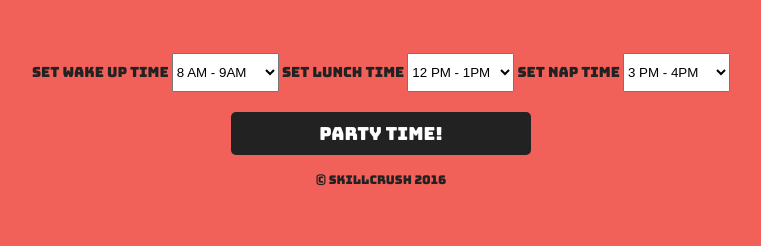
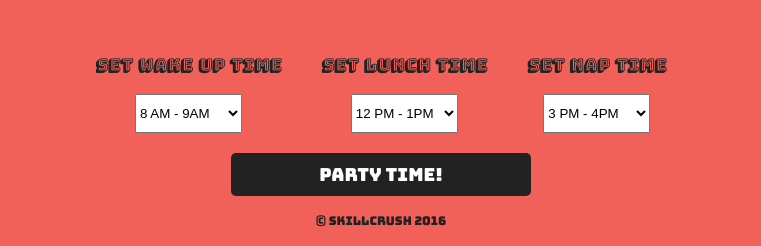
Before and after one commit to Aechelon-Online/Aechelon-Online, a plain HTML site: page lolcat-clock/index.html in a window 1280 px wide. Shown: the part 543-789 px from the top of the page, without its empty margins (259-1020 px from the left). Drawn offline with nearby package versions, Linux system fonts and the light colour scheme.

Commit message:
Updated coding

```diff
--- a/lolcat-clock/index.html
+++ b/lolcat-clock/index.html
@@ -22,8 +22,9 @@
     <img id="lolcat" src="https://s3.amazonaws.com/media.skillcrush.com/skillcrush/wp-content/uploads/2016/08/normalTime.jpg" alt="lolcat">
 
     <blockquote id="timeEvent">This is where time events are reported</blockquote>
-
-    set Wake Up Time
+  <div class="select-bars">
+    <div class="two-row">
+    <h3>set Wake Up Time</h3>
     <select id="wakeUpTimeSelector">
       <option value="1">1 AM - 2AM</option>
       <option value="2">2 AM - 3AM</option>
@@ -50,8 +51,9 @@
       <option value="23">11 PM - 12AM</option>
       <option value="24">12 AM - 1AM</option>
     </select>
-
-    set Lunch Time
+    </div>
+    <div class="two-row">
+    <h3>set Lunch Time</h3>
       <select id="lunchTimeSelector">
         <option value="1">1 AM - 2AM</option>
         <option value="2">2 AM - 3AM</option>
@@ -78,8 +80,9 @@
         <option value="23">11 PM - 12AM</option>
         <option value="24">12 AM - 1AM</option>
       </select>
-
-    set Nap Time
+    </div>
+    <div class="two-row">
+    <h3>set Nap Time</h3>
     <select id="napTimeSelector">
       <option value="1">1 AM - 2AM</option>
       <option value="2">2 AM - 3AM</option>
@@ -106,8 +109,10 @@
       <option value="23">11 PM - 12AM</option>
       <option value="24">12 AM - 1AM</option>
       </select>
+    </div>
+    </div>
+      <button id="partyTimeButton">Party Time!</button>
 
-    <button id="partyTimeButton">Party Time!</button>
 
     <footer>
       <p>&copy; Skillcrush 2016</p>
--- a/lolcat-clock/style.css
+++ b/lolcat-clock/style.css
@@ -4,7 +4,7 @@ body {
 .page {
   width: 80%;
   max-width: 960px;
-  margin: 50px auto;
+  margin: 20px auto;
   text-align: center;
   background-color: #f16059;
   border-radius: 5px;
@@ -31,6 +31,14 @@ h4 {
 }
 h1, h2, h3, h6 {
   font-family: 'Bungee Shade', cursive;
+}
+.select-bars {
+  display: flex;
+  justify-content: center;
+  align-items: center;
+}
+.two-row {
+  margin: 0 20px;
 }
 
 blockquote {
```
Also changed, not shown: index.html (+1 -0 lines).
